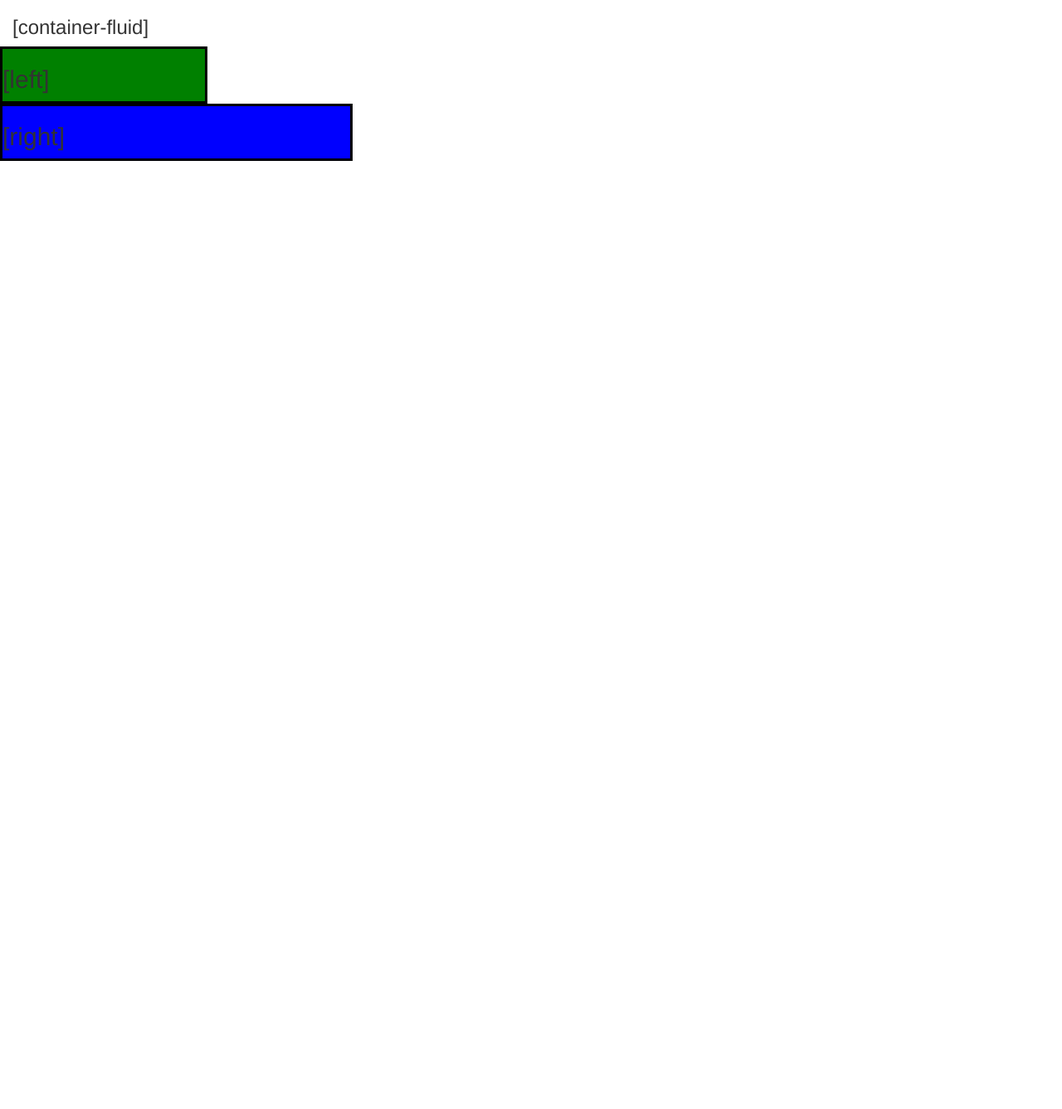
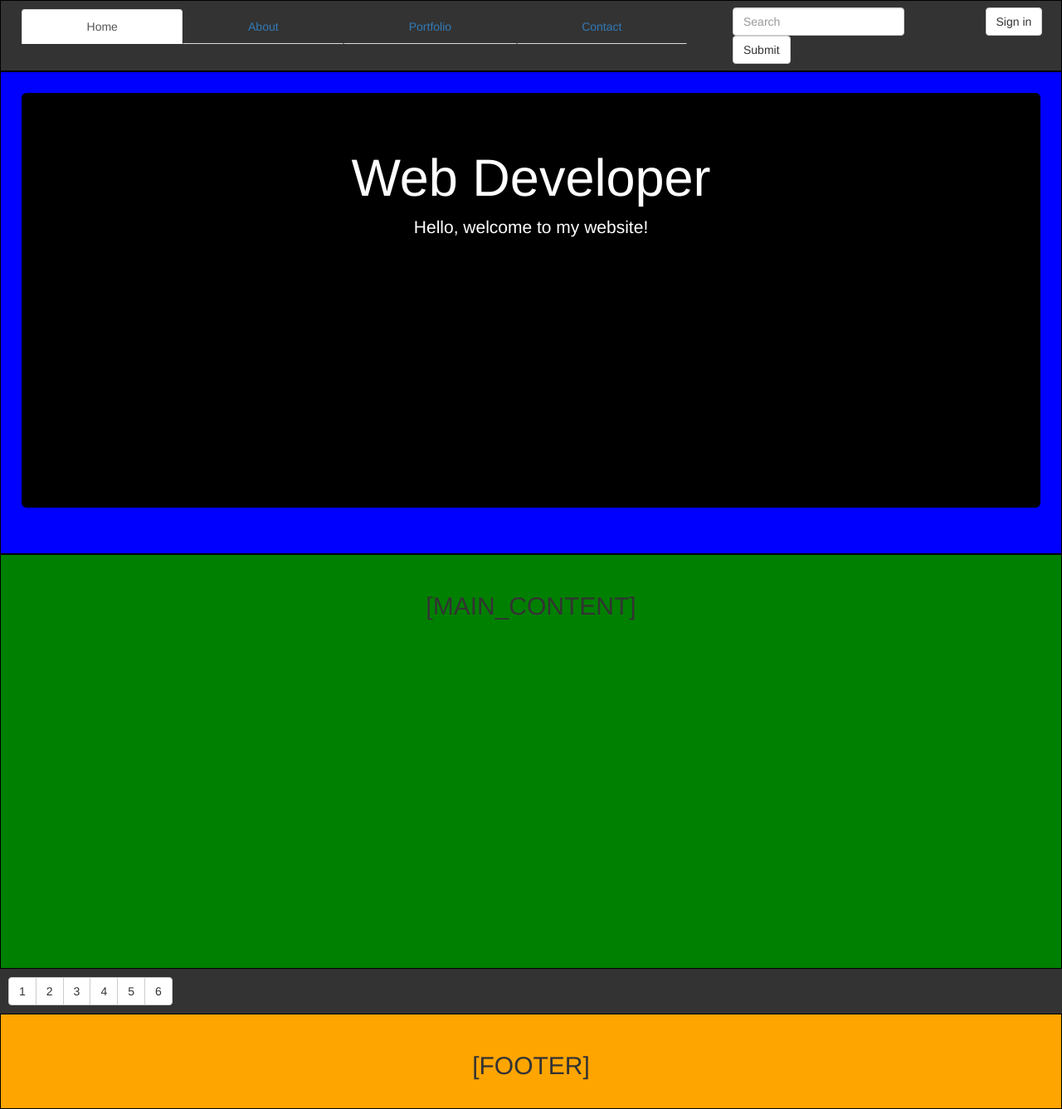
Before and after one commit to jsgascon/day4_class, a plain HTML site: page index.html in a window 1280 px wide. Shown: the whole page at 83% size. Before the commit the page ends 800 px from the top, so only its background shows below. Drawn offline with nearby package versions, Linux system fonts and the light colour scheme.

Commit message:
added nav, jumbotron, footer, and updated styles.css

```diff
--- a/css/styles.css
+++ b/css/styles.css
@@ -1,24 +1,44 @@
 body {
   height: 100vh;
 }
-.left_block, .right_block {
-  border: 3px solid black;
-  top: 30px;
-  bottom: 200px;
-  left: 20px;
-  display: inline-block;
+.main_container {
+  background-color: grey;
 }
-.left_block {
-  width: 250px;
+.navigation {
+  background-color: #333;
+  border: 1px solid black;
+}
+.nav-tabs {
+  padding: 10px;
+}
+.main_content {
   background-color: green;
+  border: 1px solid black;
+  padding: 25px;
+  text-align: center;
+  height: 500px;
 }
-.right_block {
-  width: 425px;
-  background-color: blue;
-}
-@media only screen and (max-width: 700px) {
-  .left_block {
-    background-color: yellow;
-  }
+.button_navigation {
+  padding: 10px;
+  background-color: #333;
 
 }
+.jumbotron_background {
+  background-color: blue;
+  padding: 25px;
+  border: 1px solid black;
+}
+.jumbotron {
+  height: 500px;
+  text-align: center;
+  background-color: black;
+  color: white;
+}
+
+
+.footer {
+  background-color: orange;
+  text-align: center;
+  padding: 25px;
+  border: 1px solid black;
+}
--- a/index.html
+++ b/index.html
@@ -4,21 +4,64 @@
   <meta charset="UTF-8">
   <meta name="viewport" content="width=device-width, initial-scale=1.0">
   <title>Document</title>
-  <link rel="stylesheet" href="css/styles.css">
   <link rel="stylesheet" href="css/bootstrap.min.css">
+  <link rel="stylesheet" type="text/css" href="css/styles.css">
 </head>
 <body>
 
-  <div class="container-fluid">
-    <h3>[container-fluid]</h3>
-    <div class="row">
-      <div class="left_block">
-        <h2>[left]</h2>
+  <div class="container-fluid main_container">
+    <div class="row navigation">
+      <div class="col-md-8">
+          <ul class="nav nav-tabs nav-justified">
+            <li role="presentation" class="active"><a href="#">Home</a></li>
+            <li role="presentation"><a href="#">About</a></li>
+            <li role="presentation"><a href="#">Portfolio</a></li>
+            <li role="presentation"><a href="#">Contact</a></li>
+          </ul>
+      </div>
+      <div class="col-md-3">
+        <form class="navbar-form navbar-left" role="search">
+          <div class="form-group">
+            <input type="text" class="form-control" placeholder="Search">
+          </div>
+          <button type="submit" class="btn btn-default">Submit</button>
+        </form>
+      </div>
+      <div class="col-md-1">
+        <button type="button" class="btn btn-default navbar-btn">Sign in</button>
       </div>
     </div>
     <div class="row">
-      <div class="right_block">
-        <h2>[right]</h2>
+      <div class="col-md-12 jumbotron_background">
+        <div class="jumbotron">
+          <h1>Web Developer</h1>
+          <p>Hello, welcome to my website!</p>
+
+        </div>
+      </div>
+    </div>
+
+    <div class="row">
+      <div class="col-md-12 main_content">
+        <h2>[MAIN_CONTENT]</h2>
+      </div>
+    </div>
+    <div class="row">
+      <div class="col-md-12 button_navigation">
+        <div class="btn-group" role="toolbar" aria-label="First Group">
+          <button class="btn btn-default" type="button">1</button>
+          <button class="btn btn-default" type="button">2</button>
+          <button class="btn btn-default" type="button">3</button>
+          <button class="btn btn-default" type="button">4</button>
+          <button class="btn btn-default" type="button">5</button>
+          <button class="btn btn-default" type="button">6</button>
+        </div>
+      </div>
+    </div>
+    <div class="row">
+      <div class="footer">
+        <h2>[FOOTER]</h2>
+
       </div>
     </div>
   </div>
```
